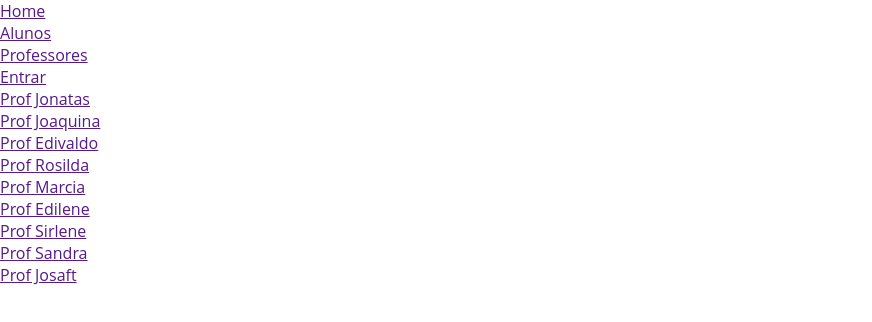
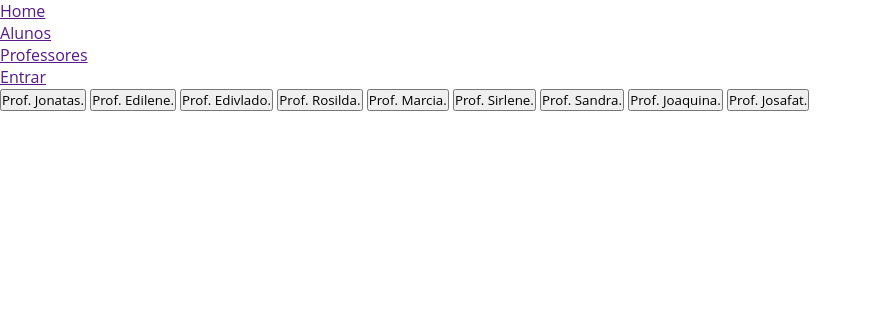
Before and after one commit to picolas2/repositorio2A, a plain HTML site: page professores.html in a window 1280 px wide. Shown: the whole page, without its empty margins (0-872 px from the left). Drawn offline with Linux system fonts and the light colour scheme.

Commit message:
Update professores.html

```diff
--- a/professores.html
+++ b/professores.html
@@ -13,15 +13,17 @@
       </ul>
     </nav>
     <nav class='menu-lateral'>
-      <div><a href=''>Prof Jonatas</a></div>
-      <div><a href=''>Prof Joaquina</a></div>
-      <div><a href=''>Prof Edivaldo</a></div>
-      <div><a href=''>Prof Rosilda</a></div>
-      <div><a href=''>Prof Marcia</a></div>
-      <div><a href=''>Prof Edilene</a></div>
-      <div><a href=''>Prof Sirlene</a></div>
-      <div><a href=''>Prof Sandra</a></div>
-      <div><a href=''>Prof Josaft</a></div>
+      <form class='botoes'>
+        <button type='button' id='perfil-jonatas'> Prof. Jonatas.</button>
+        <button type='button' id='perfil-edilene'> Prof. Edilene.</button>
+        <button type='button' id='perfil-edivaldo'> Prof. Edivlado.</button>
+        <button type='button' id='perfil-rosilda'> Prof. Rosilda.</button>
+        <button type='button' id='perfil-marcia'> Prof. Marcia.</button>
+        <button type='button' id='perfil-sirlene'> Prof. Sirlene.</button>
+        <button type='button' id='perfil-sandra'> Prof. Sandra.</button>
+        <button type='button' id='perfil-joaquina'> Prof. Joaquina.</button>
+        <button type='button' id='perfil-josafat'> Prof. Josafat.</button>
+      </form>
     </nav>
   </body>
 </html>
```
